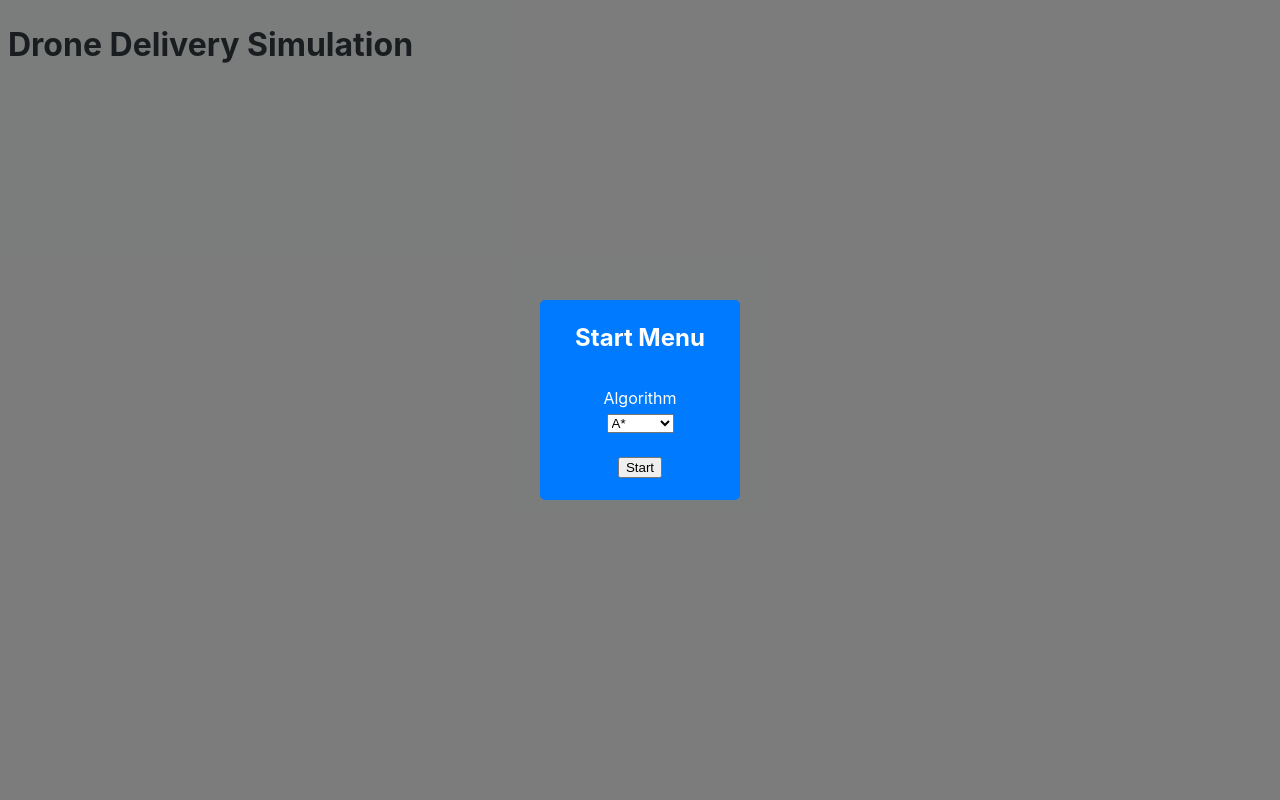
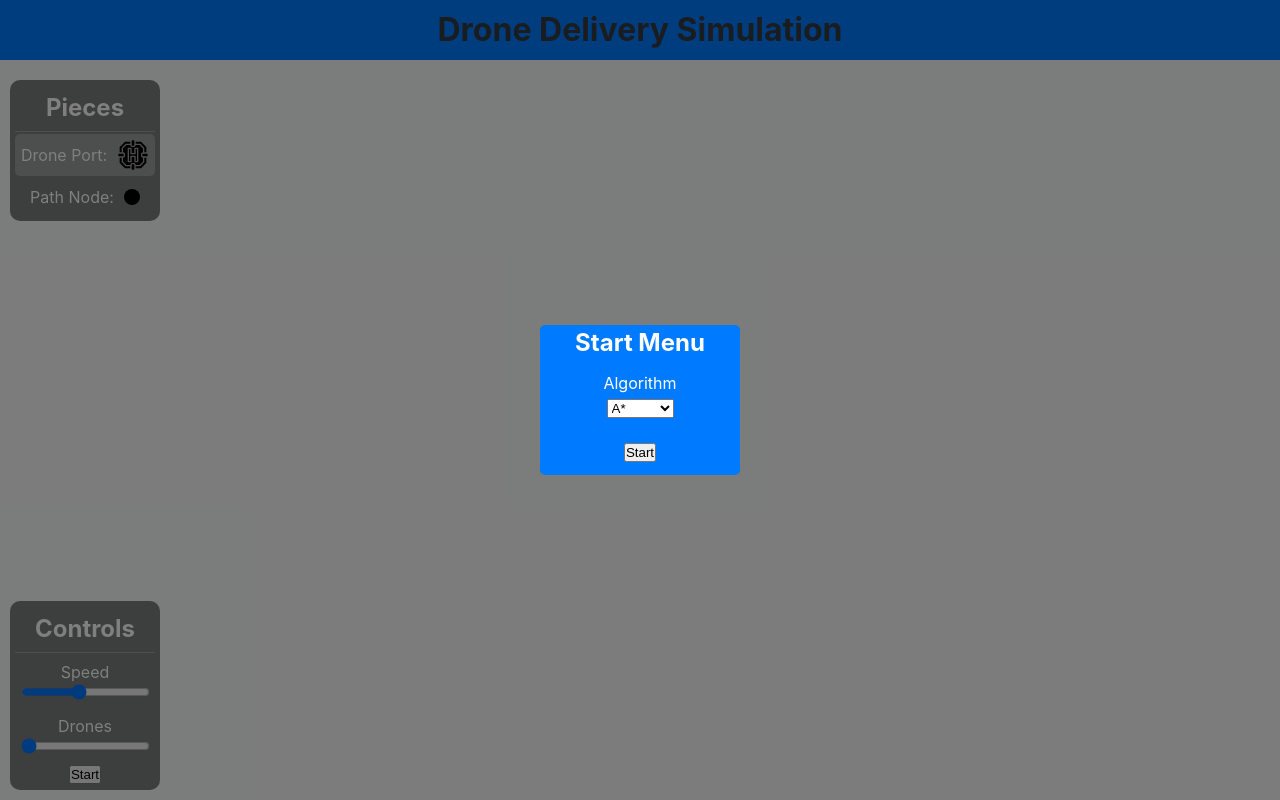
Before and after one commit to aderoian/DroneNetworkSimulation, a plain HTML site: page index.html in a window 1280 px wide. Drawn offline with nearby package versions, Linux system fonts and the light colour scheme.

Commit message:
add placing of network nodes

```diff
--- a/css/index.css
+++ b/css/index.css
@@ -8,6 +8,17 @@
     --info-color: #17a2b8;
     --warning-color: #ffc107;
     --danger-color: #dc3545;
+}
+
+* {
+    margin: 0;
+    padding: 0;
+    box-sizing: border-box;
+}
+
+html, body {
+    height: 100%;
+    overflow: hidden;
 }
 
 body {
@@ -21,6 +32,19 @@ body {
 
 button, select {
     cursor: pointer;
+}
+
+.header {
+    position: absolute;
+    top: 0;
+    left: 0;
+    z-index: 2;
+    display: flex;
+    justify-content: center;
+    align-items: center;
+    width: 100%;
+    height: 60px;
+    background-color: var(--primary-color);
 }
 
 .menu {
@@ -41,7 +65,7 @@ button, select {
     color: white;
 
     width: 200px;
-    height: 200px;
+    height: 150px;
     position: absolute;
     top: 50%;
     left: 50%;
@@ -64,3 +88,90 @@ button, select {
     width: 100%;
     text-align: center;
 }
+
+.map {
+    width: 100%;
+    height: 100%;
+}
+
+.pieces {
+    position: absolute;
+    top: 80px;
+    left: 10px;
+    z-index: 100;
+    width: 150px;
+    background-color: rgba(0, 0, 0, 0.5);
+
+    padding: 5px;
+    border-radius: 10px;
+    display: flex;
+    flex-direction: column;
+    align-items: center;
+
+    color: white;
+}
+
+.pieces-header, .controls-header {
+    width: 100%;
+    text-align: center;
+    padding: 5px;
+    border-bottom: 1px solid rgba(255, 255, 255, 0.25);
+}
+
+.pieces-body, .controls-body {
+    display: flex;
+    flex-direction: column;
+    align-items: center;
+    width: 100%;
+}
+
+.piece {
+    display: flex;
+    flex-direction: row;
+    align-items: center;
+    justify-content: center;
+
+    margin: 2px 5px;
+    padding: 5px;
+    width: 100%;
+    color: white;
+    border-radius: 5px;
+
+    label {
+        margin-right: 10px;
+    }
+}
+
+.piece:hover, .control:hover {
+    background-color: rgba(255, 255, 255, 0.25);
+}
+
+.controls {
+    position: absolute;
+    bottom: 10px;
+    left: 10px;
+    z-index: 100;
+    width: 150px;
+    background-color: rgba(0, 0, 0, 0.5);
+
+    padding: 5px;
+    border-radius: 10px;
+    display: flex;
+    flex-direction: column;
+    align-items: center;
+
+    color: white;
+}
+
+.control {
+    display: flex;
+    flex-direction: column;
+    align-items: center;
+    justify-content: center;
+
+    margin: 2px 5px;
+    padding: 5px;
+    width: 100%;
+    color: white;
+    border-radius: 5px;
+}
--- a/index.html
+++ b/index.html
@@ -10,11 +10,9 @@
     <link rel="stylesheet" href="./css/index.css">
 </head>
 <body>
-    <div class="root">
     <div class="header">
         <h1>Drone Delivery Simulation</h1>
     </div>
-        <div class="content">
     <div class="menu">
         <div class="menu-container">
             <div class="menu-header">
@@ -36,6 +34,40 @@
             </div>
         </div>
     </div>
+    <div class="map">
+
+    </div>
+    <div class="pieces">
+            <div class="pieces-header">
+                <h2>Pieces</h2>
+            </div>
+            <div class="pieces-body">
+                <div id="drone-port-select" class="piece">
+                    <label for="drone-port">Drone Port: </label>
+                    <img id="drone-port" class="map-element" src="./assets/landing_pad.svg" height="32" width="32" alt="LP">
+                </div>
+                <div id="path-node-select" class="piece">
+                    <label for="path-node">Path Node: </label>
+                    <div id="path-node" class="map-element" style="height: 16px; width: 16px; background-color: black; border-radius: 50%;"></div>
+                </div>
+            </div>
+    </div>
+    <div class="controls">
+            <div class="controls-header">
+                <h2>Controls</h2>
+            </div>
+            <div class="controls-body">
+                <div class="control">
+                    <label for="speed">Speed</label>
+                    <input type="range" id="speed" min="1" max="10" value="5">
+                </div>
+                <div class="control">
+                    <label for="drones">Drones</label>
+                    <input type="range" id="drones" min="0" max="10" value="0">
+                </div>
+                <div class="control-buttons">
+                    <button id="status">Start</button>
+                </div>
             </div>
     </div>
 </body>
--- a/src/index.js
+++ b/src/index.js
@@ -1,7 +1,8 @@
+var start = false;
+var algorithm = null;
+var placeTarget = "drone-port";
 
-
-let start = false;
-let algorithm = null;
+var dronePorts = [];
 
 $(document).ready(function () {
     $("#start").click(function () {
@@ -10,4 +11,59 @@ $(document).ready(function () {
         console.log(algorithm);
         $(".menu").css("display", "none");
     });
+
+    $("#drone-port-select").css("background-color", "rgba(255, 255, 255, 0.25)")
+        .click(function (e) {
+            placeTarget = "drone-port";
+            $("#drone-port-select").css("background-color", "rgba(255, 255, 255, 0.25)");
+            $("#path-node-select").css("background-color", "rgba(0, 0, 0, 0)");
+        });
+
+    $("#path-node-select").click(function (e) {
+        placeTarget = "path-node";
+        $("#path-node-select").css("background-color", "rgba(255, 255, 255, 0.25)");
+        $("#drone-port-select").css("background-color", "rgba(0, 0, 0, 0)");
+    });
+
+    $(".map").click(function (e) {
+        if (start) {
+            if (placeTarget === "drone-port")
+                createDronePort(e.pageX - 16, e.pageY - 16);
+            else if (placeTarget === "path-node") {
+                createPathNode(e.pageX - 8, e.pageY - 8);
+            }
+        }
+    });
 });
+
+function createDronePort(x, y) {
+    if (!canCreateDronePort(x, y)) return;
+
+    $("#drone-port").clone(false, false).css("position", "absolute").css("left", x).css("top", y).css("z-index", 10).appendTo(".map");
+    dronePorts.push({ x: x, y: y });
+}
+
+function canCreateDronePort(x, y) {
+    for (var i = 0; i < dronePorts.length; i++) {
+        const portX = dronePorts[i].x;
+        const portY = dronePorts[i].y;
+
+        const bbX1 = portX - 200;
+        const bbX2 = portX + 200 + 32;
+        const bbY1 = portY - 200;
+        const bbY2 = portY + 200 + 32;
+
+        if (x >= bbX1 && x <= bbX2 && y >= bbY1 && y <= bbY2) {
+            return false;
+        }
+    }
+    return true;
+}
+
+function createPathNode(x, y) {
+    $("#path-node").clone(false, false).css("position", "absolute").css("left", x).css("top", y).css("z-index", 10).appendTo(".map");
+}
+
+function canCreatePathNode(x, y) {
+    return true;
+}
```
Also changed, not shown: README.md, assets/landing_pad.svg (added). Lines whose indentation alone changed are shown as unchanged.
